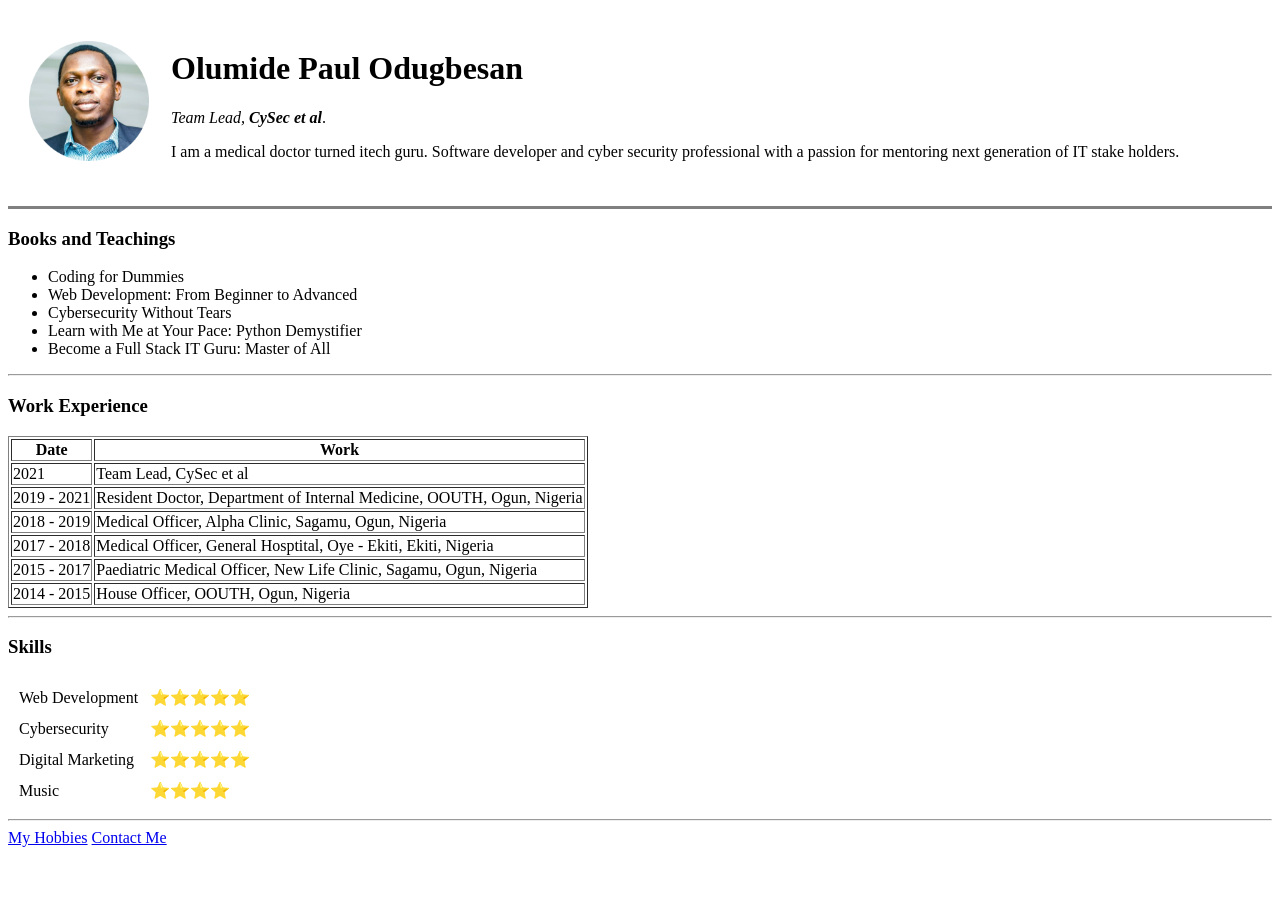
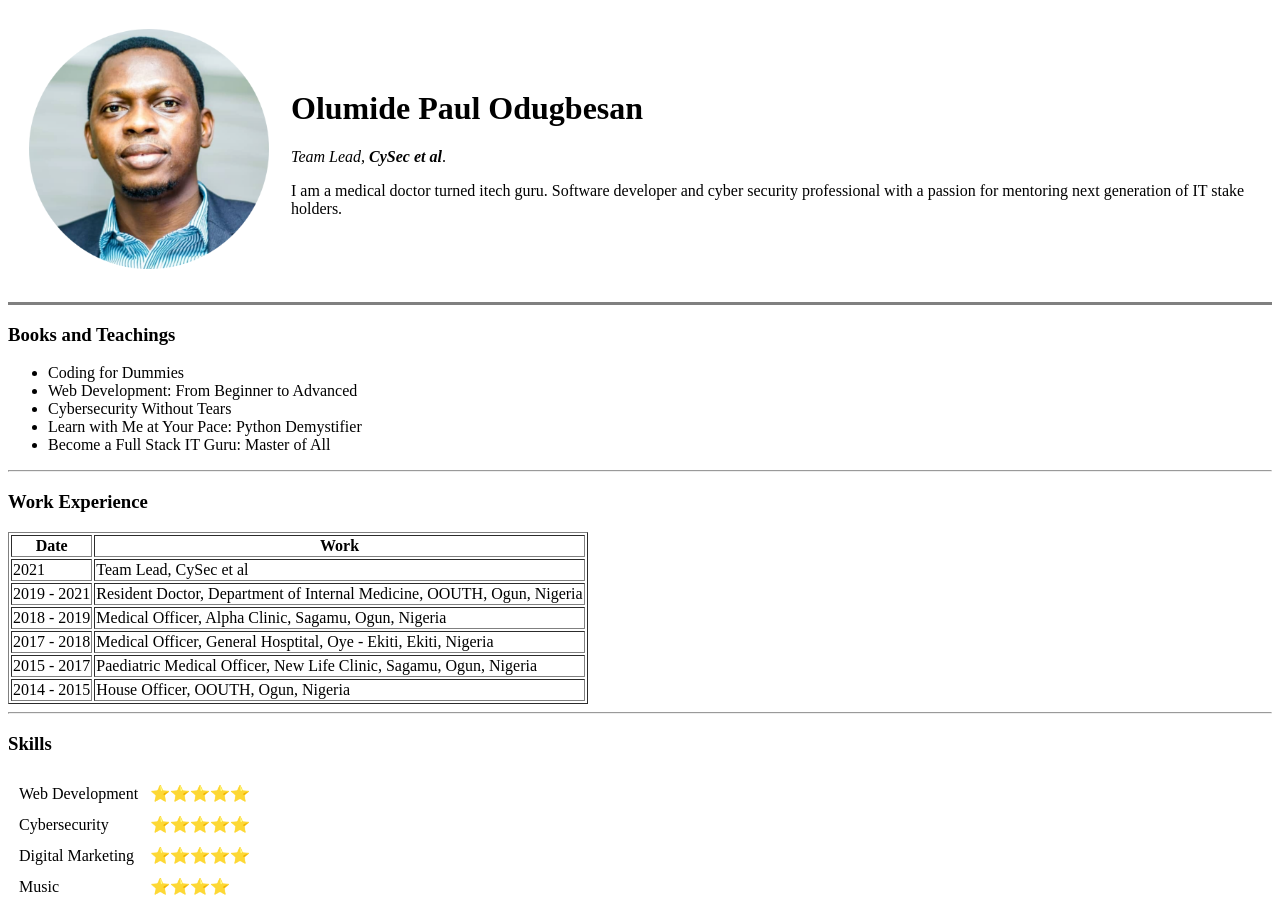
Before and after one commit to iamolumidepaul/cv, a plain HTML site: page index.html in a window 1280 px wide. Shown: the top 910 px of the page. Before the commit the page ends 855 px from the top, so only its background shows below. Drawn offline with Linux system fonts and the light colour scheme.

Commit message:
Update index.html

```diff
--- a/index.html
+++ b/index.html
@@ -10,7 +10,7 @@
   <table cellspacing="20">
     <!-- cell spacing no longer available on html5 -->
     <tr>
-      <td><img src="olumide.png" style="width:120px;" alt="Olumide Paul Odugbesan profile picture"></td>
+      <td><img src="olumide.png" style="width:240px;" alt="Olumide Paul Odugbesan profile picture"></td>
       <td>
         <h1>Olumide Paul Odugbesan</h1>
         <p><em>Team Lead, <strong>CySec et al</strong></em>.</p>
```
